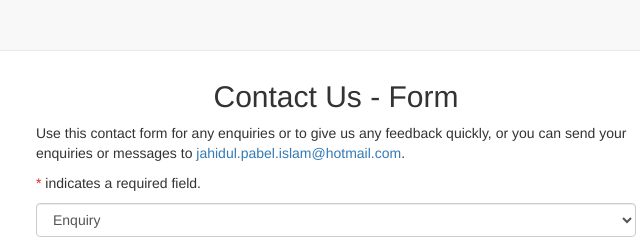
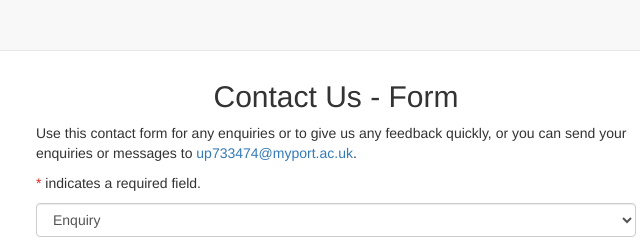
Before and after one commit to jahidulpabelislam/buddy-support, a website: page public/view/contact.html in a window 1280 px wide. Shown: the top 240 px of the page, 304-944 px from the left. Drawn offline with Linux system fonts and the light colour scheme; files whose address does not match are found by name.

Commit message:
Change the email address shown. Personal > Uni.

```diff
--- a/public/view/contact.html
+++ b/public/view/contact.html
@@ -59,7 +59,7 @@
 
                     <h2>Contact Us - Form</h2>
 
-                    <p>Use this contact form for any enquiries or to give us any feedback quickly, or you can send your enquiries or messages to <a href="mailto:jahidul.pabel.islam@hotmail.com" target="_blank">jahidul.pabel.islam@hotmail.com</a>.</p>
+                    <p>Use this contact form for any enquiries or to give us any feedback quickly, or you can send your enquiries or messages to <a href="mailto:up733474@myport.ac.uk" target="_blank">up733474@myport.ac.uk</a>.</p>
                     <p><span class="required">*</span> indicates a required field.</p>
 
                     <div class="form-group">
```
